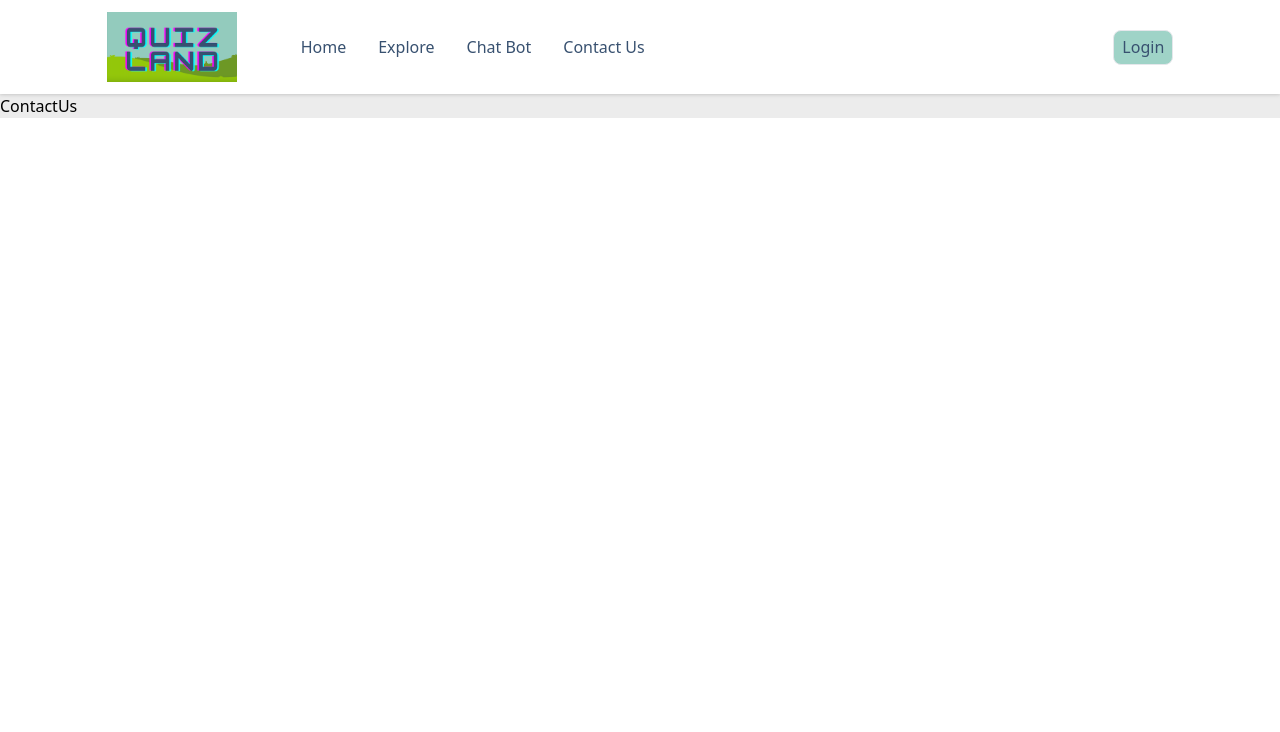
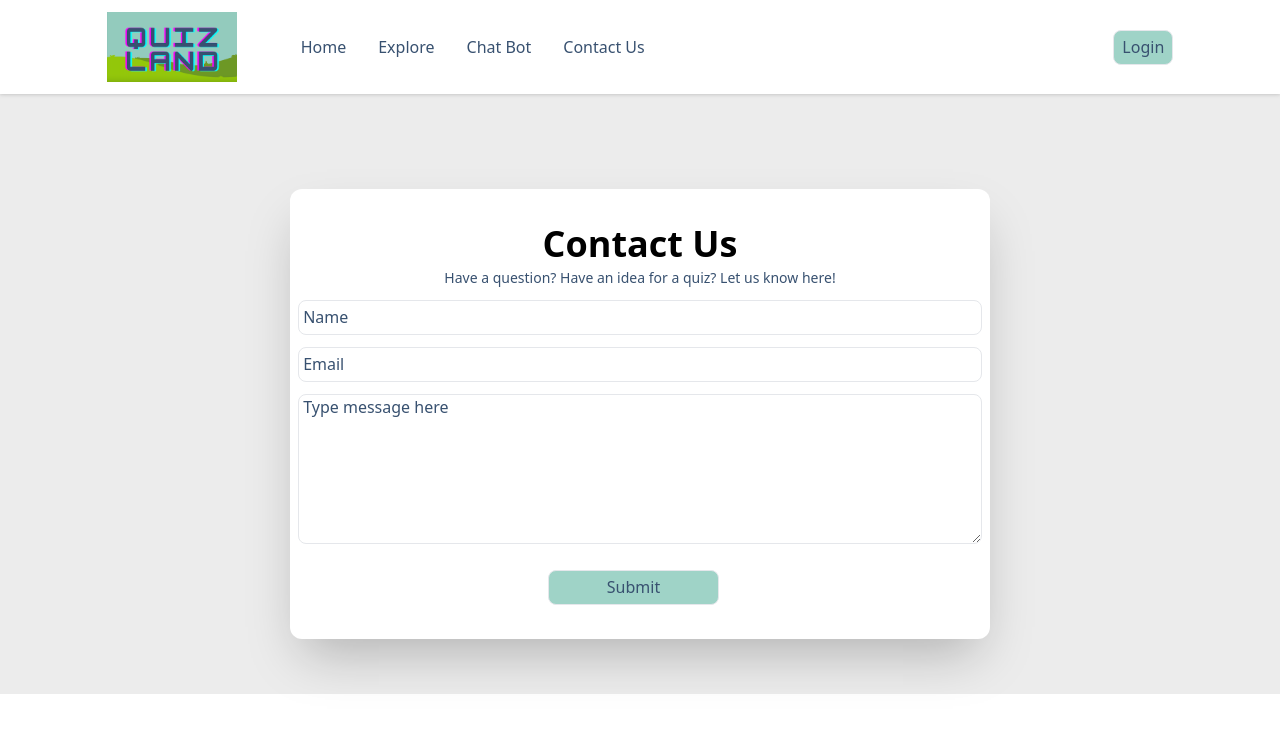
Before and after one commit to cassiestephen/quiz-land, a React (Vite) app: page /contact-us in a window 1280 px wide. Shown: the top 732 px of the page. Built offline with nearby package versions, Linux system fonts and the light colour scheme.

Commit message:
implemented contact form using Form Submit

```diff
--- a/src/components/ContactUs.tsx
+++ b/src/components/ContactUs.tsx
@@ -1,11 +1,104 @@
 import { useForm } from "react-hook-form";
 
-type Props = {}
+type Props = {};
 
 const ContactUs = (props: Props) => {
+  const {
+    register,
+    trigger,
+    formState: { errors },
+  } = useForm();
+
+  const submitForm = async (e: any) => {
+    const isValid = await trigger();
+    if (!isValid) {
+      e.preventDefault();
+    }
+  };
+
   return (
-    <div>ContactUs</div>
-  )
-}
+    <div className="mx-auto w-5/6 mt-[40px] h-[560px] flex justify-center items-center">
+      <div className="bg-white p-2 w-[700px] h-[450px] rounded-xl shadow-2xl flex justify-center items-center flex-col">
+        <span className="text-4xl text-black font-bold">Contact Us</span>
+        <text className="text-sm mt-1 text-blue-700">
+          Have a question? Have an idea for a quiz? Let us know here!
+        </text>
+        <div className="mt-3 flex justify-center items-center">
+          <form
+            target="_blank"
+            onSubmit={submitForm}
+            action="https://formsubmit.co/ceba14498a6698ff674a54617cb8adb6"
+            method="POST"
+          >
+            <input
+              className="mb-3 w-full rounded-lg border
+                 h-[35px] placeholder-blue-700"
+              type="text"
+              placeholder=" Name"
+              {...register("name", {
+                required: true,
+                maxLength: 100,
+              })}
+            />
+            {errors.name && (
+              <p className="mt-1 text-blue-700">
+                {errors.name.type === "required" && "This field is required."}
+                {errors.name.type === "maxLength" &&
+                  "Max length is 100 characters."}
+              </p>
+            )}
+
+            <input
+              className="mb-3 w-full rounded-lg border
+                h-[35px] placeholder-blue-700"
+              type="text"
+              placeholder=" Email"
+              {...register("email", {
+                required: true,
+                maxLength: 100,
+                pattern: /^[A-Z0-9._%+-]+@[A-Z0-9.-]+\.[A-Z]{2,}$/i,
+              })}
+            />
+            {errors.email && (
+              <p className="mt-1 text-blue-700">
+                {errors.email.type === "required" && "This field is required."}
+                {errors.email.type === "pattern" && "Invalid email address."}
+                {errors.email.type === "maxLength" &&
+                  "Max length is 100 characters."}
+              </p>
+            )}
+
+            <textarea
+              className="mb-5 w-full border rounded-lg
+                h-[150px] placeholder-blue-700"
+              placeholder=" Type message here"
+              rows={4}
+              cols={50}
+              {...register("message", {
+                required: true,
+                maxLength: 2000,
+              })}
+            />
+            {errors.message && (
+              <p className="mt-1 text-blue-700">
+                {errors.message.type === "required" &&
+                  "This field is required."}
+                {errors.message.type === "maxLength" &&
+                  "Max length is 2000 char."}
+              </p>
+            )}
+
+            <button
+              type="submit"
+              className="border bg-blue-500 h-[35px] text-blue-700 rounded-lg w-1/4 translate-x-[250px] hover:text-gray-700 hover:bg-blue-700"
+            >
+              Submit
+            </button>
+          </form>
+        </div>
+      </div>
+    </div>
+  );
+};
 
 export default ContactUs;
```
